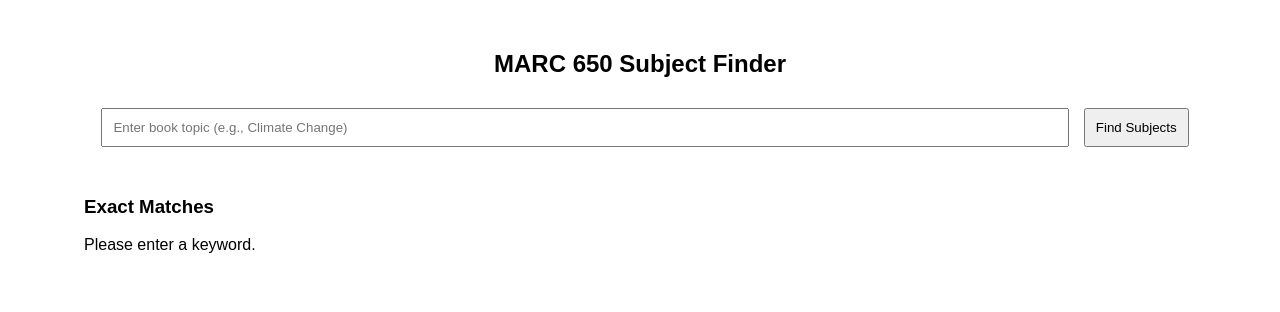
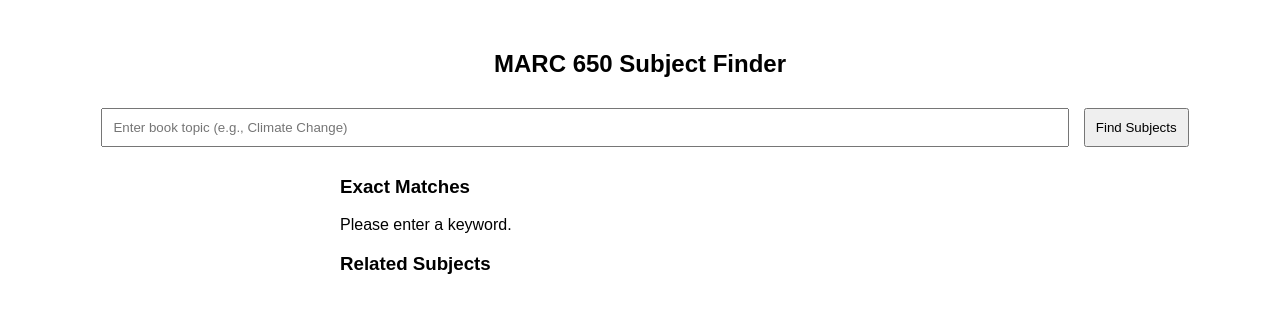
Before and after one commit to adamscolibrary/adamscolibrary.github.io, a plain HTML site: page 650.html in a window 1280 px wide. Both pictures are taken after a click on the button "Find Subjects". Drawn offline with Linux system fonts and the light colour scheme.

Commit message:
Update 650.html final?

```diff
--- a/650.html
+++ b/650.html
@@ -14,8 +14,7 @@
         li a:hover { text-decoration: underline; }
         .section-title { font-size: 18px; font-weight: bold; margin-top: 20px; }
         .related-section { font-size: 16px; color: #555; margin-top: 20px; border-top: 2px solid #ddd; padding-top: 15px; }
-        .container { display: flex; justify-content: center; gap: 50px; margin-top: 20px; }
-        .results-container, .related-container { width: 45%; text-align: left; }
+        .results-container { text-align: left; max-width: 600px; margin: 0 auto; }
     </style>
     <script>
         async function fetchMARC() {
@@ -46,7 +45,7 @@
             let output = "<ul>";
             if (foundTerms.size > 0) {
                 foundTerms.forEach((link, subject) => {
-                    output += `<li><a href="${link}" target="_blank">650 _0 $a ${subject} $2 lcsh</a></li>`;
+                    output += `<li><a href="${link}" target="_blank">650 _0 |a ${subject}</a></li>`;
                 });
             } else {
                 output += "<li>No exact LCSH terms found.</li>";
@@ -54,11 +53,11 @@
             output += "</ul>";
             resultsContainer.innerHTML = output;
 
-            // Display Related Subjects in a Separate Section
+            // Display Related Subjects in a Separate Section (Below)
             if (relatedTerms.size > 0) {
                 let relatedOutput = `<div class="related-section"><div class="section-title">Related Subjects:</div><ul>`;
                 relatedTerms.forEach((link, subject) => {
-                    relatedOutput += `<li><a href="${link}" target="_blank">650 _0 $a ${subject} $2 lcsh</a></li>`;
+                    relatedOutput += `<li><a href="${link}" target="_blank">650 _0 |a ${subject}</a></li>`;
                 });
                 relatedOutput += "</ul></div>";
                 relatedContainer.innerHTML = relatedOutput;
@@ -106,14 +105,12 @@
     <input type="text" id="keyword" placeholder="Enter book topic (e.g., Climate Change)">
     <button onclick="fetchMARC()">Find Subjects</button>
 
-    <div class="container">
-        <div class="results-container">
-            <h3>Exact Matches</h3>
-            <div id="results"></div>
-        </div>
-        <div class="related-container">
-            <div id="related-results"></div>
-        </div>
+    <div class="results-container">
+        <h3>Exact Matches</h3>
+        <div id="results"></div>
+
+        <h3>Related Subjects</h3>
+        <div id="related-results"></div>
     </div>
 </body>
 </html>
```
